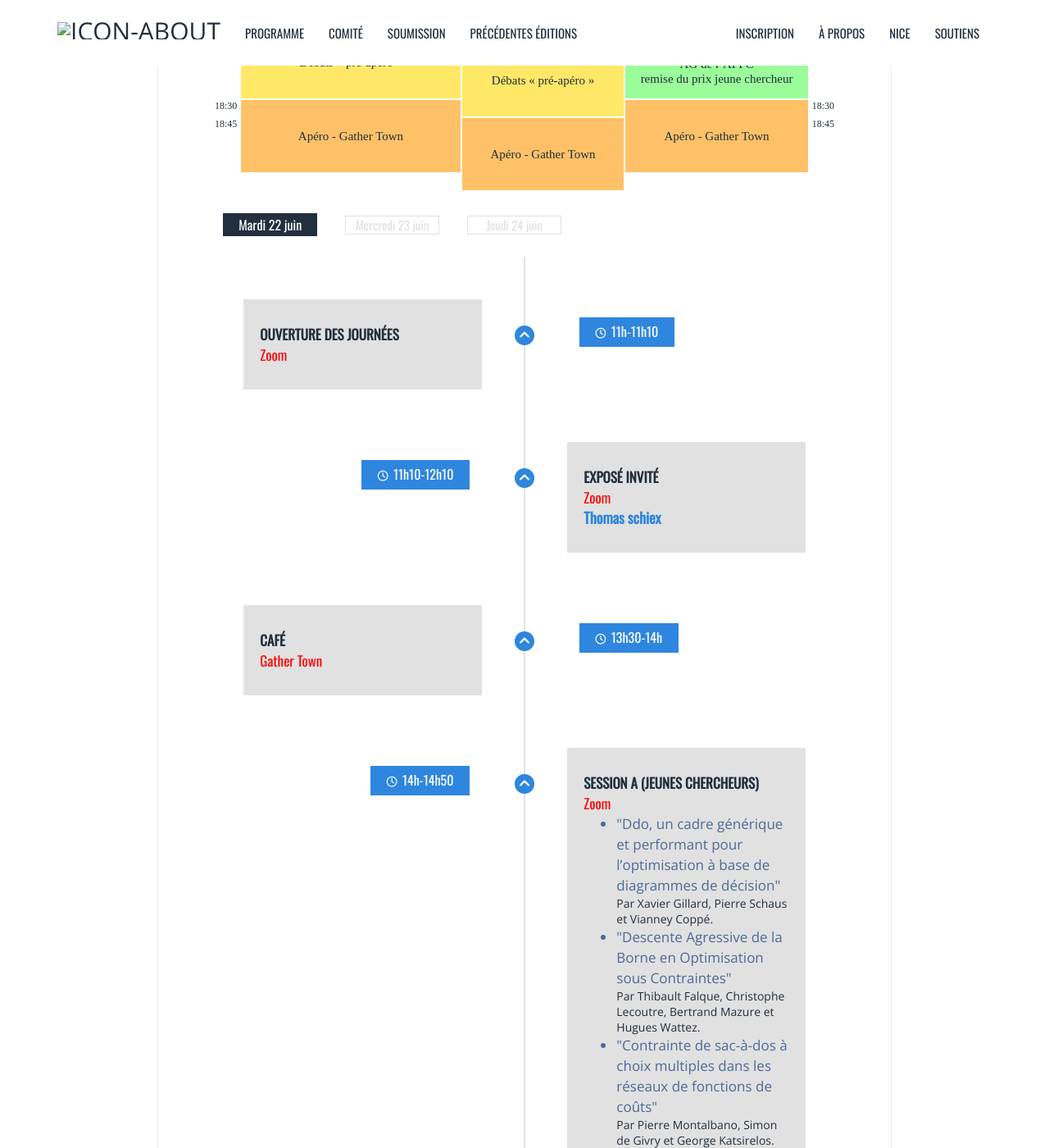
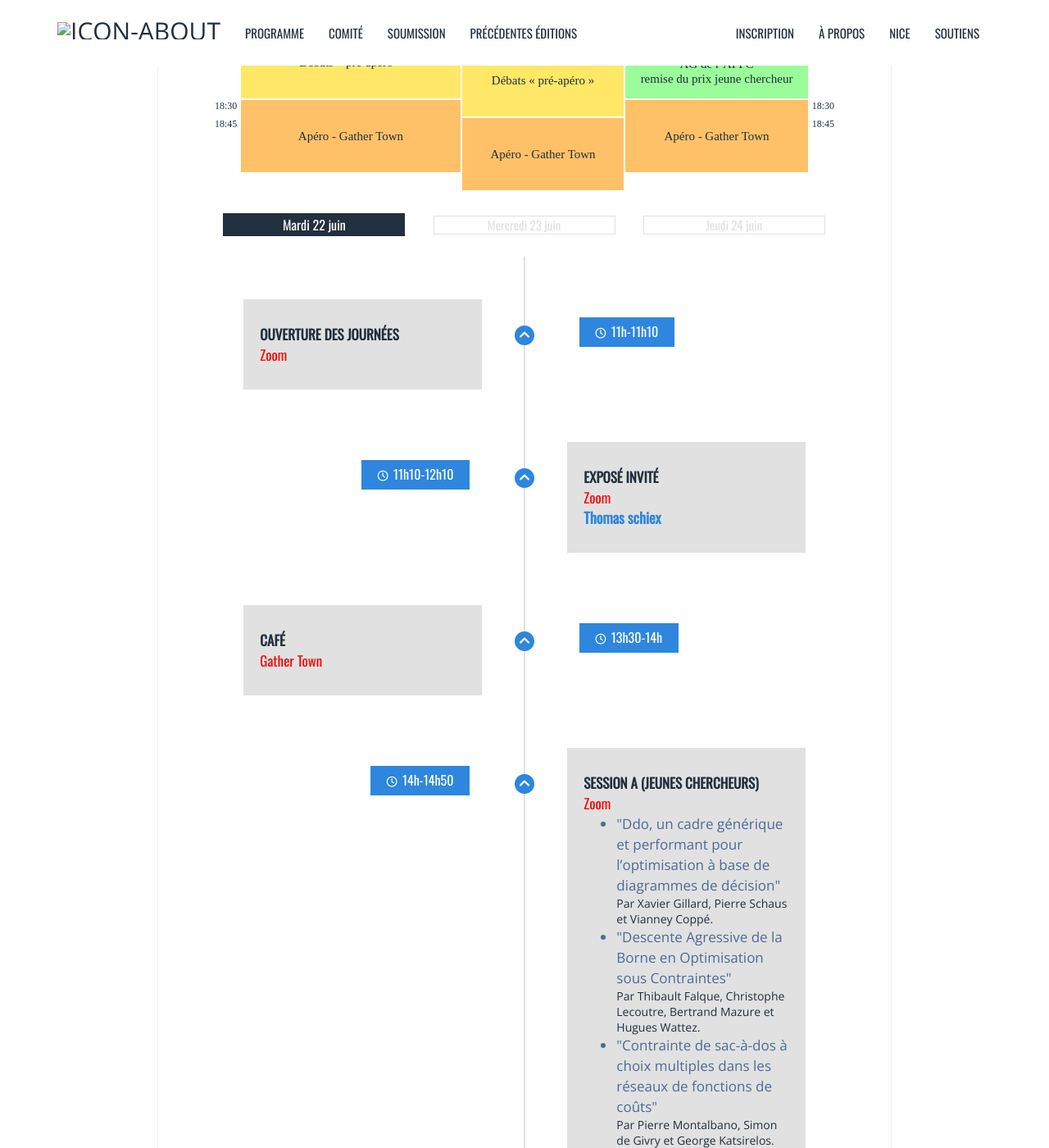
Before and after one commit to mpelleau/jfpc2021, a Jekyll site: the page built from _pages/planning.md, in a window 1280 px wide and 1400 px high, scrolled down 805 px. Shown: the whole window at 82% size. Built offline with Jekyll 4.4.1, drawn with Linux system fonts in a browser that asks for light colours; nearby versions of some CDN libraries.

Commit message:
this time it's really responsive

```diff
--- a/_sass/_programme.scss
+++ b/_sass/_programme.scss
@@ -9,7 +9,7 @@
         width: 100%;
         .programme-jour {
             display: inline-block;
-            width: 15%;
+            width: 29%;
             cursor: pointer;
             background: white;
             color: $light-color;
@@ -187,3 +187,9 @@ table {
         background-color: #ffe867;
     }
 }
+
+@media (max-width: 1024px) {
+    .programme-jour {
+        width: 28% !important;
+    }
+}
```
